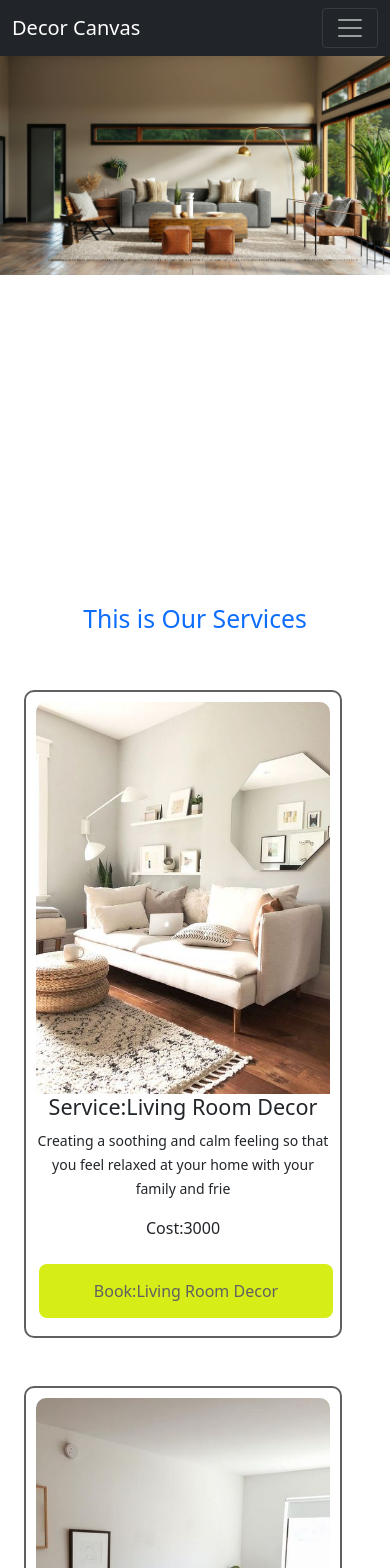
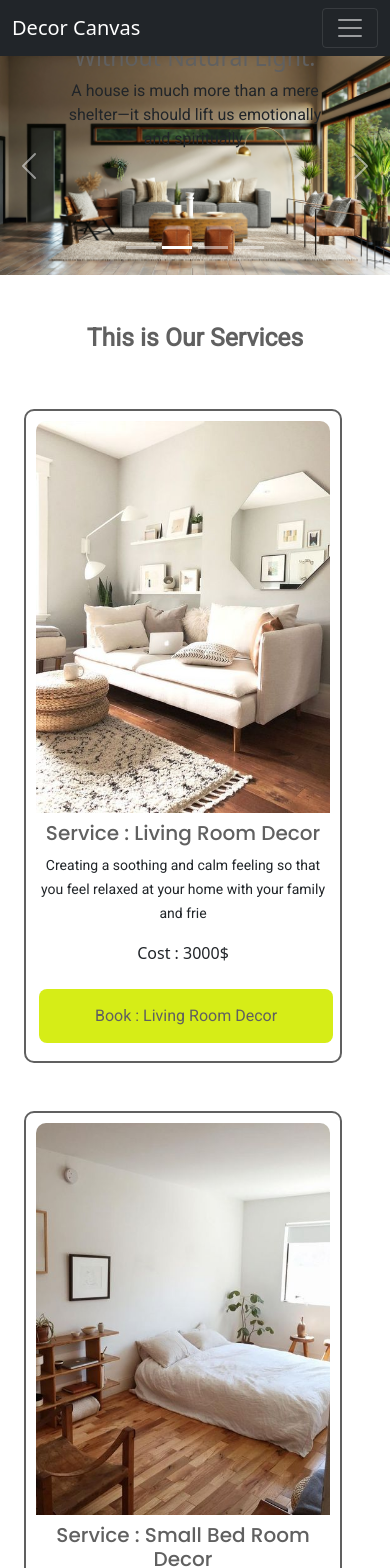
Before and after one commit to taslima63/decor-canvas, a React (Create React App) app: page /home in a window 390 px wide. Shown: the top 1568 px of the page. Built offline with nearby package versions, Linux system fonts and the light colour scheme; no server answers.

Commit message:
responsiveness added

```diff
--- a/src/components/Pages/About/About.css
+++ b/src/components/Pages/About/About.css
@@ -8,19 +8,38 @@
     width: 100%;
 }
 
-.achievment ul,
-.certificates ul {
+.achievment {
     list-style: none;
     font-size: 16px;
     font-family: 'Roboto', sans-serif;
     text-align: left;
 }
 
-.achievment ul li::before,
-.certificates ul li::before {
+.certificates {
+    list-style: none;
+    font-size: 16px;
+    font-family: 'Roboto', sans-serif;
+    text-align: left;
+}
+
+.achievment li::before {
     font-size: 28px;
-
     content: "\2022";
     padding-right: 10px;
     color: #c4d80a;
 }
+
+.certificates li::before {
+    font-size: 28px;
+    content: "\2022";
+    padding-right: 10px;
+    color: #c4d80a;
+}
+
+@media screen and (max-width:576px) {
+    .about-me {
+        display: flex;
+        flex-direction: column;
+        gap: 20px;
+    }
+}
--- a/src/components/Pages/About/About.js
+++ b/src/components/Pages/About/About.js
@@ -29,14 +29,13 @@ const About = () => {
 
                     </ul>
                 </div>
-
-
             </div>
             <div className='mx-auto my-5'>
                 <h4 className='text-center' style={{
-                    color: "#D6ED10", fontFamily: "'Roboto', sans-serif", fontSize: '20px', fontWeight: "500"
+                    color: "#D6ED10", fontFamily: "'Roboto', sans-serif", fontSize: '24px', fontWeight: "500"
                 }}>Certifications</h4>
-                <div className='text-center mx-auto w-75'>
+                <div style={{ border: "1px solid #D6ED17", }} className='mb-4 w-50 mx-auto'></div>
+                <div className='justify-content-center mx-auto w-75 ps-5'>
                     <ul className='certificates text-left'>
                         <li>CIDQ Interior Design Certification</li>
 
--- a/src/components/Pages/Home/Banner/Banner.css
+++ b/src/components/Pages/Home/Banner/Banner.css
@@ -1,3 +1,11 @@
-.caro-img {
-    height: 500px;
+.carousal-caption {
+    top: 70%;
+    transform: translateY(-50%);
+    padding-bottom: initial;
+    color: black;
+    bottom: 50%;
+    text-align: center;
+    max-width: 500px;
+    left: auto;
+    /*top: auto;*/
 }
--- a/src/components/Pages/Home/Banner/Banner.js
+++ b/src/components/Pages/Home/Banner/Banner.js
@@ -23,8 +23,10 @@ const Banner = () => {
                     />
                 </div>
                 <Carousel.Caption>
-                    <h3>First slide label</h3>
-                    <p>Nulla vitae elit libero, a pharetra augue mollis interdum.</p>
+                    <div className="carousal-caption mt-2">
+                        <h3 style={{ color: '#606060FF' }}>Here Starts Your Positivity</h3>
+                        <p className='text-dark ' style={{ fontWeight: '500', fontFamily: "'Roboto',sans-serif" }}>Underneath all I design lies the solid belief that beauty is a positive force.</p>
+                    </div>
                 </Carousel.Caption>
             </Carousel.Item>
             <Carousel.Item>
@@ -37,8 +39,10 @@ const Banner = () => {
 
                 </div>
                 <Carousel.Caption>
-                    <h3>Second slide label</h3>
-                    <p>Lorem ipsum dolor sit amet, consectetur adipiscing elit.</p>
+                    <div className="carousal-caption">
+                        <h3 style={{ color: '#606060FF' }}>A Room Is Not A Room Without Natural Light.</h3>
+                        <p className='text-dark ' style={{ fontWeight: '500', fontFamily: "'Roboto',sans-serif" }}>A house is much more than a mere shelter—it should lift us emotionally and spiritually.</p>
+                    </div>
                 </Carousel.Caption>
             </Carousel.Item>
             <Carousel.Item>
@@ -52,10 +56,12 @@ const Banner = () => {
                 </div>
 
                 <Carousel.Caption>
-                    <h3>Third slide label</h3>
-                    <p>
-                        Praesent commodo cursus magna, vel scelerisque nisl consectetur.
-                    </p>
+                    <div className="carousal-caption">
+                        <h3 style={{ color: '#606060FF' }}>Never Seen Elegance Go Out of Style.</h3>
+                        <p className='text-dark' style={{ fontWeight: '500', fontFamily: "'Roboto',sans-serif" }}>
+                            For a house to be successful, the objects in it must communicate with one another, respond and balance one another.
+                        </p>
+                    </div>
                 </Carousel.Caption>
             </Carousel.Item>
             <Carousel.Item>
@@ -69,10 +75,12 @@ const Banner = () => {
                 </div>
 
                 <Carousel.Caption>
-                    <h3>Fourth Slide </h3>
-                    <p>
-
-                    </p>
+                    <div className="carousal-caption">
+                        <h3 style={{ color: '#606060FF' }}>Design Is Thinking Made Visual.</h3>
+                        <p className='text-dark' style={{ fontWeight: '500', fontFamily: "'Roboto',sans-serif" }}>
+                            There are three responses to a piece of design – yes, no, and WOW! Wow is the one to aim for.
+                        </p>
+                    </div>
                 </Carousel.Caption>
             </Carousel.Item>
         </Carousel>
--- a/src/components/Pages/Home/LoginAll/Register/Register.js
+++ b/src/components/Pages/Home/LoginAll/Register/Register.js
@@ -10,6 +10,7 @@ const Register = () => {
     const [errMsg, setErrMsg] = useState("");
     const [agree, setAgree] = useState(false);
     const navigate = useNavigate();
+    // creating new user with email and password
     const [
         createUserWithEmailAndPassword,
         user,
@@ -22,8 +23,6 @@ const Register = () => {
     if (loading || nameUpdating) {
         return <Loading></Loading>
     }
-
-
 
     const navigateLogin = () => {
         navigate('/login');
--- a/src/components/Pages/Reviews/ReviewPost/ReviewPost.js
+++ b/src/components/Pages/Reviews/ReviewPost/ReviewPost.js
@@ -10,7 +10,11 @@ const ReviewPost = (props) => {
             </div>
             <h3 className='name mt-3 text-center'>Name : <span>{name}</span></h3>
             <p><small>Ratings : <span className='highlight-rating'>{ratings}</span> Stars</small></p>
-            <p className='comment'>Comment : {review}</p>
+            <p className='comment' style={{
+                fontFamily: "'Roboto',sans-serif", fontSize: '14px', fontWeight: '400'
+            }}>Comment : <span style={{
+                fontFamily: "'Roboto',sans-serif", color: '#606060FF', fontSize: '14px', fontWeight: '400'
+            }}>{review}</span></p>
         </div>
     );
 };
--- a/src/components/Pages/Reviews/Reviews/Reviews.js
+++ b/src/components/Pages/Reviews/Reviews/Reviews.js
@@ -13,7 +13,7 @@ const Reviews = () => {
     return (
         <div className='container mt-5'>
             <div className="reviews-container">
-                <h2 className='my-5' style={{ color: '#606060FF' }}>All Reviews from Our Clients</h2>
+                <h2 className='my-5' style={{ fontFamily: "'Roboto', sans-serif", fontWeight: '600', color: '#606060FF' }}>All Reviews from Our Clients</h2>
                 <div className='reviews'>
                     {
                         reviews.map(review => <ReviewPost key={review.id} review={review}></ReviewPost>)
--- a/src/components/Pages/Services/Service/Service.js
+++ b/src/components/Pages/Services/Service/Service.js
@@ -13,10 +13,10 @@ const Service = ({ service }) => {
         <div className='g-5 col-sm-12 col-md-6 col-lg-4'>
             <div className='service-container'>
                 <img className='w-100' src={img} alt="" />
-                <h4>Service:{name}</h4>
-                <p><small>{description.length < 100 ? description : description.slice(0, 100)}</small></p>
-                <p>Cost:{price}</p>
-                <button onClick={() => navigateToServiceDetail(id)} className='bookBtn'>Book:{name}</button>
+                <h5 className='my-2' style={{ fontFamily: "'Poppins', sans-serif", color: "#606060" }}>Service : {name}</h5>
+                <p style={{ fontFamily: "'Roboto', sans-serif" }}><small>{description.length < 100 ? description : description.slice(0, 100)}</small></p>
+                <p>Cost : {price}$</p>
+                <button style={{ fontFamily: "'Roboto', sans-serif" }} onClick={() => navigateToServiceDetail(id)} className='bookBtn'>Book : {name}</button>
             </div>
         </div>
     );
--- a/src/components/Pages/Services/Services/Services.js
+++ b/src/components/Pages/Services/Services/Services.js
@@ -12,7 +12,7 @@ const Services = () => {
     return (
         <div className='container mt-5' id='services'>
             <div className="row">
-                <h2 className='text-primary'> This is Our Services</h2>
+                <h2 style={{ fontFamily: "'Roboto', sans-serif", fontWeight: '600', color: '#606060FF' }} > This is Our Services</h2>
 
                 <div className='row'>
                     {
@@ -23,7 +23,7 @@ const Services = () => {
                     }
                 </div>
             </div>
-        </div>
+        </div >
     );
 };
 
```
Also changed, not shown: src/components/Pages/BlogsAll/Blog/Blog.js (+9 -3 lines), src/components/Pages/Home/LoginAll/Login/Login.js (+6 -5 lines), firebase.json (added), 2 other files (tests, documents, lock files or other folders).
